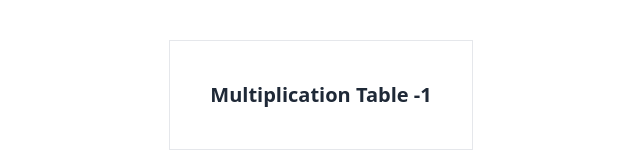
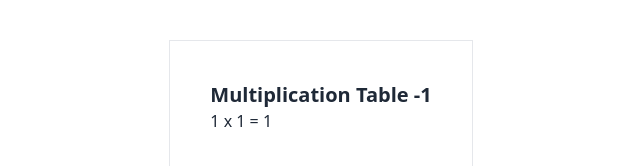
Before and after one commit to ferdouszihad/simple-multiplication-table, a plain HTML site: page index.html in a window 1280 px wide. Shown: the top 166 px of the page, 319-959 px from the left. Drawn offline with nearby package versions, Linux system fonts and the light colour scheme.

Commit message:
1x1 added

```diff
--- a/index.html
+++ b/index.html
@@ -15,6 +15,9 @@
     <section class="flex justify-center py-10">
       <div class="border p-10">
         <h1 class="text-xl font-bold">Multiplication Table -1</h1>
+        <div>
+          <p>1 x 1 = 1</p>
+        </div>
       </div>
     </section>
   </body>
```
